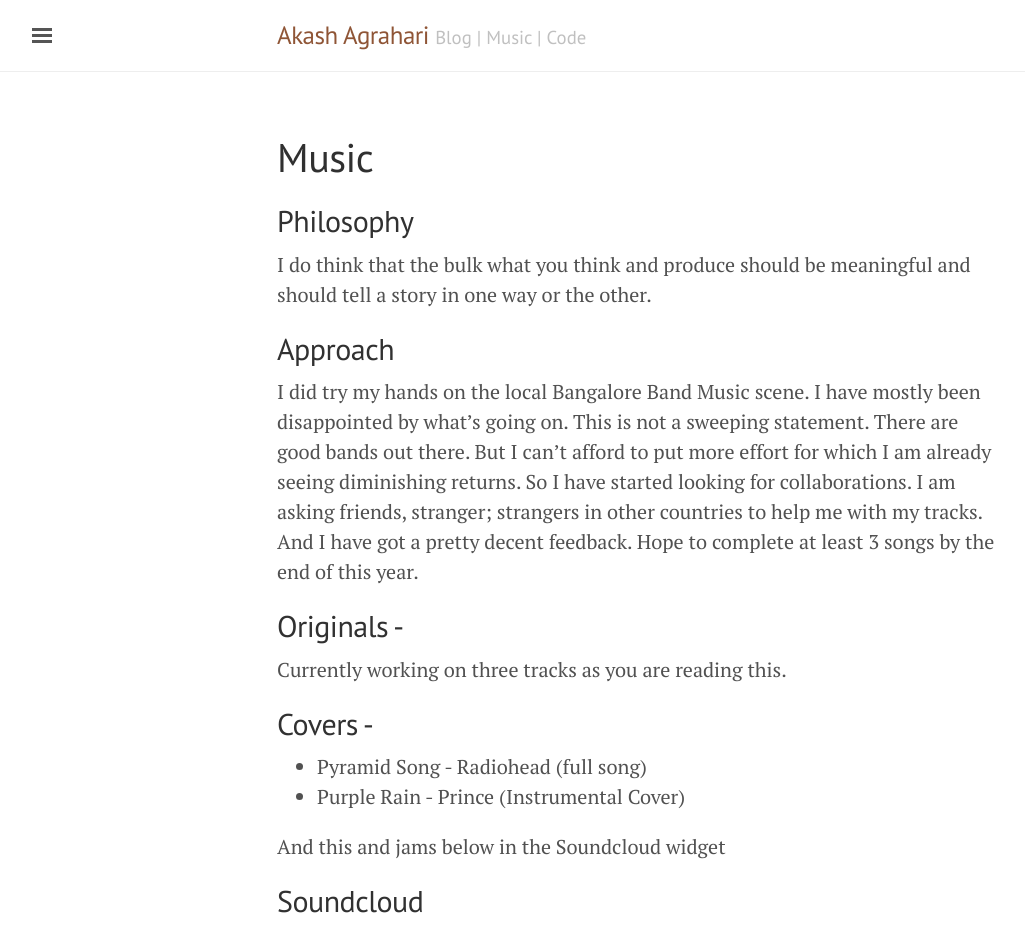
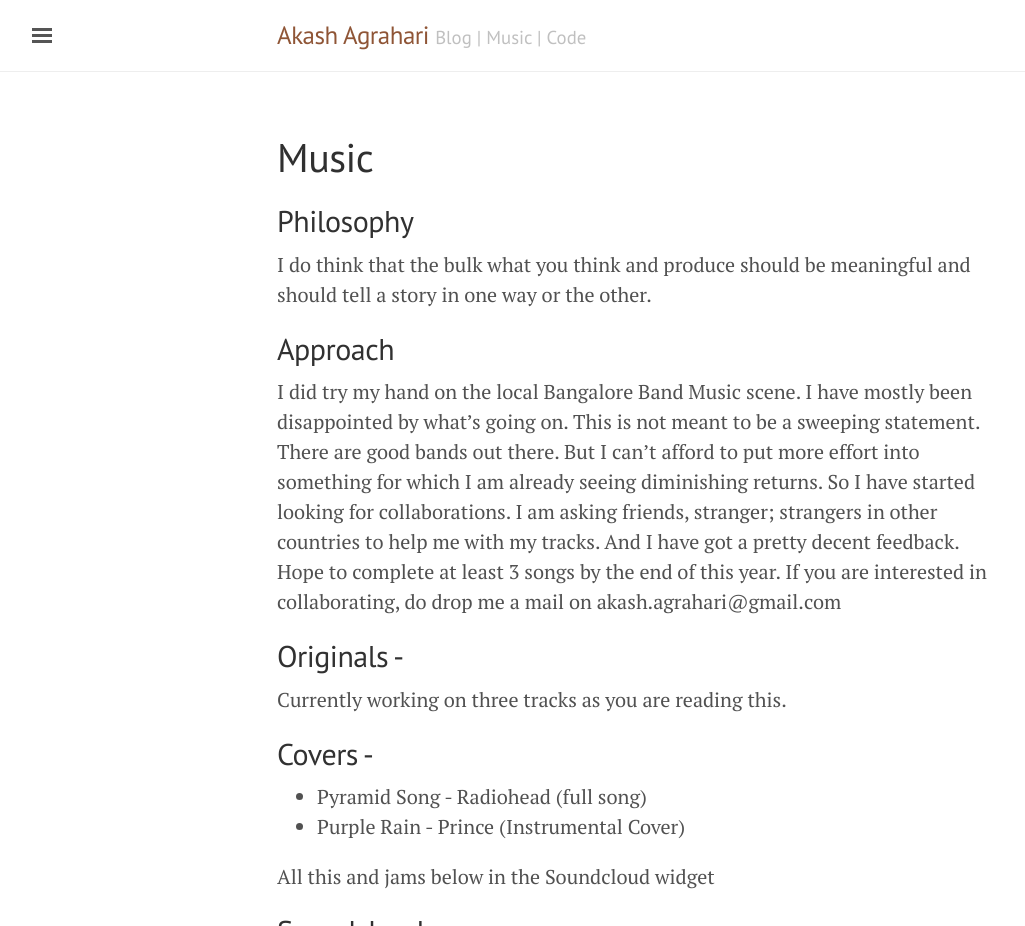
Before and after one commit to akashagrahari/akashagrahari.github.io, a Jekyll site: the page built from music.md, in a window 1280 px wide, cut to the strip 0-926 px from the top of the page. Shown: the whole strip, without its empty margins (3-1028 px from the left). Built offline with Jekyll 4.4.1, drawn with Linux system fonts in a browser that asks for light colours.

Commit message:
Fixed music.md

```diff
--- a/music.md
+++ b/music.md
@@ -7,7 +7,7 @@ title: Music
 I do think that the bulk what you think and produce should be meaningful and should tell a story in one way or the other.
 
 ## Approach
-I did try my hands on the local Bangalore Band Music scene. I have mostly been disappointed by what's going on. This is not a sweeping statement. There are good bands out there. But I can't afford to put more effort for which I am already seeing diminishing returns. So I have started looking for collaborations. I am asking friends, stranger; strangers in other countries to help me with my tracks. And I have got a pretty decent feedback. Hope to complete at least 3 songs by the end of this year.
+I did try my hand on the local Bangalore Band Music scene. I have mostly been disappointed by what's going on. This is not meant to be a sweeping statement. There are good bands out there. But I can't afford to put more effort into something for which I am already seeing diminishing returns. So I have started looking for collaborations. I am asking friends, stranger; strangers in other countries to help me with my tracks. And I have got a pretty decent feedback. Hope to complete at least 3 songs by the end of this year. If you are interested in collaborating, do drop me a mail on akash.agrahari@gmail.com
 
 ## Originals -
 Currently working on three tracks as you are reading this.
@@ -16,7 +16,7 @@ Currently working on three tracks as you are reading this.
 * Pyramid Song - Radiohead (full song)
 * Purple Rain - Prince (Instrumental Cover)
 
-And this and jams below in the Soundcloud widget
+All this and jams below in the Soundcloud widget
 
 <!-- <p class="message"> -->
   <!-- I reently bought some recording equipment for my future home-studio. I always wanted to do that. You can find links to my Youtube and SoundCloud profile below and some recordings and performances. As of now you will mostly find my performances from my college. I will upload new material soon.	 -->
```
